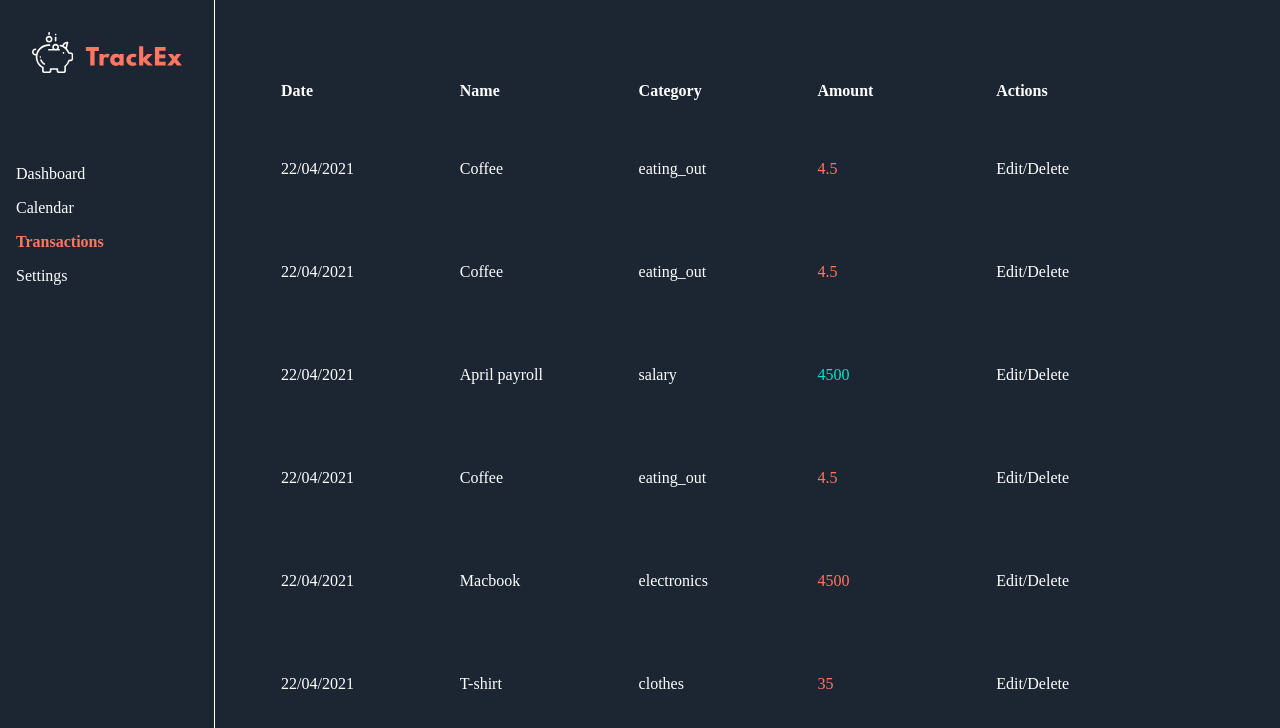
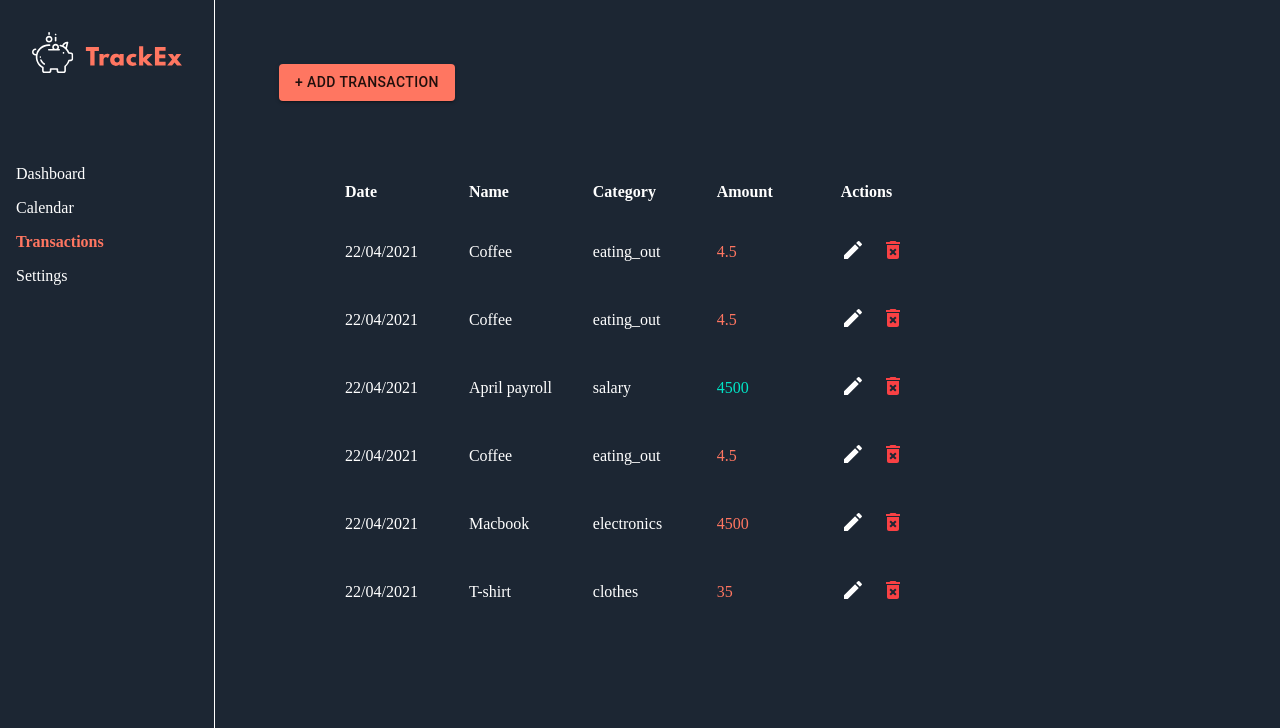
Before and after one commit to letiescanciano/trackex-app-mitxpro-03, a React (Create React App) app: page / in a window 1280 px wide. Shown: the top 728 px of the page. Built offline with nearby package versions, Linux system fonts and the light colour scheme.

Commit message:
session 3

```diff
--- a/package.json
+++ b/package.json
@@ -3,6 +3,8 @@
   "version": "0.1.0",
   "private": true,
   "dependencies": {
+    "@material-ui/core": "^4.12.3",
+    "@material-ui/icons": "^4.11.2",
     "@testing-library/jest-dom": "^5.11.4",
     "@testing-library/react": "^11.1.0",
     "@testing-library/user-event": "^12.1.10",
--- a/src/App.jsx
+++ b/src/App.jsx
@@ -2,6 +2,9 @@ import "./App.css";
 import styled from "styled-components";
 
 import { NavBar } from "./components/NavBar";
+import EditIcon from "@material-ui/icons/Edit";
+import DeleteForeverIcon from "@material-ui/icons/DeleteForever";
+import Button from "@material-ui/core/Button";
 
 const data = [
   {
@@ -98,6 +101,10 @@ const Amount = styled.p`
 //   color: green;
 // `;
 
+const Grid = styled.div`
+  width: 100%;
+  padding: 64px;
+`;
 function App() {
   // const amountCell = (transaction) => {
   //   // switch(transaction.type)
@@ -111,6 +118,16 @@ function App() {
   return (
     <div className='layout'>
       <NavBar />
+      <Grid>
+        <Button
+          onClick={() => {
+            console.log("Abrir formulario");
+          }}
+          style={{ backgroundColor: "#ff7661" }}
+          variant='contained'
+        >
+          + Add Transaction
+        </Button>
         <Table>
           <thead>
             <tr>
@@ -130,17 +147,34 @@ function App() {
                   <TableCell>{transaction.name}</TableCell>
                   <TableCell>{transaction.category}</TableCell>
                   <TableCell>
-                  <Amount type={transaction.type}>{transaction.amount}</Amount>
+                    <Amount type={transaction.type}>
+                      {transaction.amount}
+                    </Amount>
                   </TableCell>
 
                   {/* {amountCell(transaction)} */}
 
-                <TableCell>Edit/Delete</TableCell>
+                  <TableCell>
+                    <EditIcon
+                      style={{ marginRight: "16px" }}
+                      onClick={() => {
+                        console.log("editar transacción");
+                      }}
+                    />
+
+                    <DeleteForeverIcon
+                      style={{ color: "#F94144" }}
+                      onClick={() => {
+                        console.log("borrar transacción");
+                      }}
+                    />
+                  </TableCell>
                 </tr>
               );
             })}
           </tbody>
         </Table>
+      </Grid>
     </div>
   );
 }
```
Also changed, not shown: 1 other file (tests, documents, lock files or other folders). Lines whose indentation alone changed are shown as unchanged.
